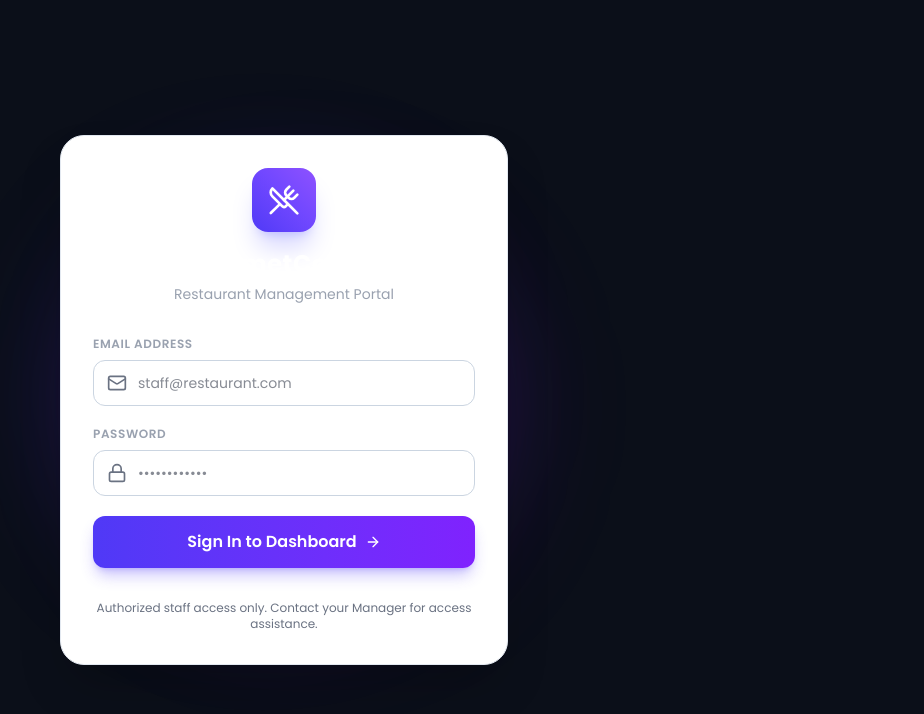
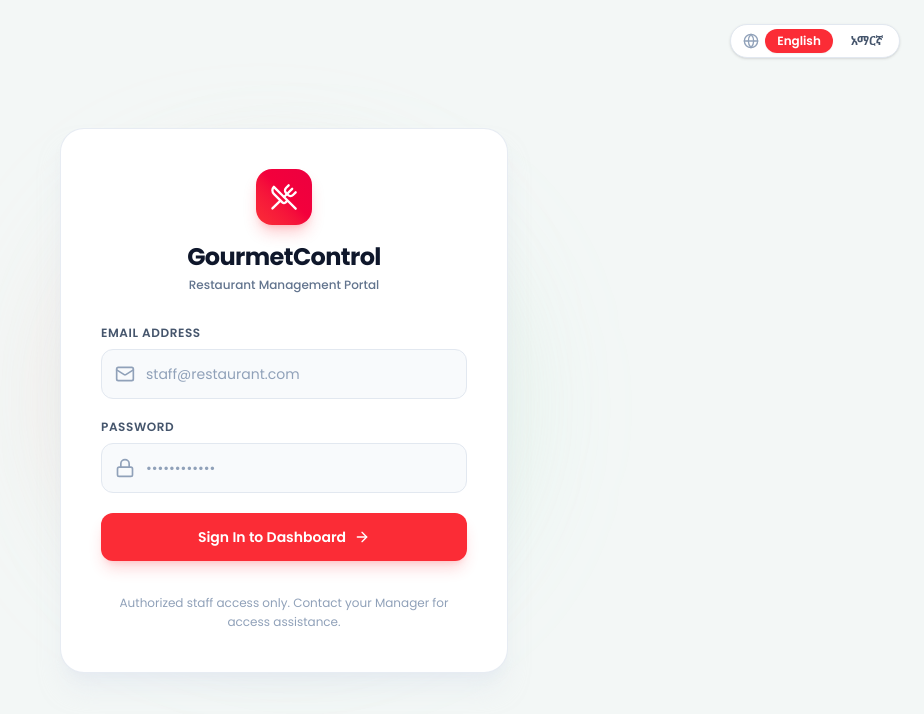
Before and after one commit to noble-bit/restaurant-management-system, a React (Vite) app in the folder frontend/: page / in a window 1280 px wide. Shown: the top 714 px of the page, without its empty margins (356-1280 px from the left). Built offline with nearby package versions, Linux system fonts and the light colour scheme; no server answers.

Commit message:
Phase 5: Login, profile, and password flow redesign

```diff
--- a/frontend/src/features/auth/LoginPage.tsx
+++ b/frontend/src/features/auth/LoginPage.tsx
@@ -1,11 +1,11 @@
 import React, { useState } from 'react';
-import { UtensilsCrossed, Mail, Lock, ArrowRight, AlertCircle } from 'lucide-react';
+import { UtensilsCrossed, Mail, Lock, ArrowRight, AlertCircle, Globe } from 'lucide-react';
 import { useTranslation } from 'react-i18next';
 import { useAuth } from '../../context/AuthContext';
 
 export const LoginPage: React.FC = () => {
   const { login } = useAuth();
-  const { t } = useTranslation();
+  const { t, i18n } = useTranslation();
   const [email, setEmail] = useState('');
   const [password, setPassword] = useState('');
   const [error, setError] = useState<string | null>(null);
@@ -36,59 +36,90 @@ export const LoginPage: React.FC = () => {
     }
   };
 
+  const changeLanguage = (lang: string) => {
+    i18n.changeLanguage(lang);
+  };
+
   return (
-    <div className="min-h-screen flex items-center justify-center p-4 bg-[#0b0f19] relative overflow-hidden">
-      {/* Background glow graphics */}
-      <div className="absolute top-1/4 left-1/3 w-96 h-96 bg-indigo-600/20 rounded-full blur-3xl pointer-events-none" />
-      <div className="absolute bottom-1/4 right-1/3 w-96 h-96 bg-purple-600/20 rounded-full blur-3xl pointer-events-none" />
+    <div className="min-h-screen flex items-center justify-center p-4 bg-[#f3f7f6] relative overflow-hidden font-sans text-slate-800">
+      {/* Background ambient light soft blur shapes */}
+      <div className="absolute top-1/4 left-1/3 w-96 h-96 bg-red-200/40 rounded-full blur-3xl pointer-events-none" />
+      <div className="absolute bottom-1/4 right-1/3 w-96 h-96 bg-emerald-200/30 rounded-full blur-3xl pointer-events-none" />
 
-      <div className="w-full max-w-md glass-panel p-8 rounded-3xl border border-gray-800 shadow-2xl z-10 relative">
+      {/* Language Switcher Top Right */}
+      <div className="absolute top-6 right-6 z-20 flex items-center gap-1.5 bg-white border border-slate-200 rounded-full p-1 shadow-sm">
+        <Globe className="w-4 h-4 text-slate-400 ml-2" />
+        <button
+          type="button"
+          onClick={() => changeLanguage('en')}
+          className={`px-3 py-1 text-xs font-semibold rounded-full transition-all ${
+            i18n.language?.startsWith('en')
+              ? 'bg-red-500 text-white shadow-xs'
+              : 'text-slate-600 hover:text-slate-900'
+          }`}
+        >
+          English
+        </button>
+        <button
+          type="button"
+          onClick={() => changeLanguage('am')}
+          className={`px-3 py-1 text-xs font-semibold rounded-full transition-all ${
+            i18n.language?.startsWith('am')
+              ? 'bg-red-500 text-white shadow-xs'
+              : 'text-slate-600 hover:text-slate-900'
+          }`}
+        >
+          አማርኛ
+        </button>
+      </div>
+
+      <div className="w-full max-w-md bg-white p-8 sm:p-10 rounded-3xl border border-slate-200/80 shadow-xl shadow-slate-200/50 z-10 relative">
         <div className="flex flex-col items-center text-center mb-8">
-          <div className="p-4 bg-gradient-to-tr from-indigo-600 to-violet-500 rounded-2xl shadow-xl shadow-indigo-500/25 mb-4">
-            <UtensilsCrossed className="w-8 h-8 text-white" />
+          <div className="w-14 h-14 rounded-2xl bg-gradient-to-tr from-red-500 to-rose-600 flex items-center justify-center shadow-lg shadow-red-500/25 mb-4 text-white">
+            <UtensilsCrossed className="w-7 h-7" />
           </div>
-          <h1 className="text-2xl font-bold text-white tracking-wide">GourmetControl</h1>
-          <p className="text-sm text-gray-400 mt-1">{t('auth.portal')}</p>
+          <h1 className="text-2xl font-bold text-slate-900 tracking-tight">GourmetControl</h1>
+          <p className="text-xs text-slate-500 mt-1 font-medium">{t('auth.portal')}</p>
         </div>
 
         {error && (
-          <div className="mb-6 p-4 rounded-xl bg-rose-500/10 border border-rose-500/30 flex items-start gap-3 text-rose-300 text-sm">
-            <AlertCircle className="w-5 h-5 shrink-0 mt-0.5" />
+          <div className="mb-6 p-4 rounded-2xl bg-rose-50 border border-rose-200 flex items-start gap-3 text-rose-700 text-xs font-medium">
+            <AlertCircle className="w-4 h-4 shrink-0 mt-0.5 text-rose-500" />
             <span>{error}</span>
           </div>
         )}
 
         <form onSubmit={handleSubmit} className="space-y-5">
           <div>
-            <label className="block text-xs font-semibold text-gray-400 uppercase tracking-wider mb-2">
+            <label className="block text-xs font-semibold text-slate-600 uppercase tracking-wider mb-2">
               {t('auth.emailLabel')}
             </label>
             <div className="relative">
-              <Mail className="w-5 h-5 text-gray-500 absolute left-3.5 top-1/2 -translate-y-1/2" />
+              <Mail className="w-5 h-5 text-slate-400 absolute left-3.5 top-1/2 -translate-y-1/2 pointer-events-none" />
               <input
                 type="email"
                 required
                 value={email}
                 onChange={(e) => setEmail(e.target.value)}
                 placeholder={t('auth.emailPlaceholder')}
-                className="w-full pl-11 pr-4 py-3 rounded-xl glass-input text-sm transition-all"
+                className="w-full pl-11 pr-4 py-3.5 rounded-xl bg-slate-50 border border-slate-200 text-slate-800 placeholder-slate-400 text-sm focus:outline-none focus:border-red-500 focus:bg-white focus:ring-2 focus:ring-red-500/20 transition-all"
               />
             </div>
           </div>
 
           <div>
-            <label className="block text-xs font-semibold text-gray-400 uppercase tracking-wider mb-2">
+            <label className="block text-xs font-semibold text-slate-600 uppercase tracking-wider mb-2">
               {t('auth.passwordLabel')}
             </label>
             <div className="relative">
-              <Lock className="w-5 h-5 text-gray-500 absolute left-3.5 top-1/2 -translate-y-1/2" />
+              <Lock className="w-5 h-5 text-slate-400 absolute left-3.5 top-1/2 -translate-y-1/2 pointer-events-none" />
               <input
                 type="password"
                 required
                 value={password}
                 onChange={(e) => setPassword(e.target.value)}
                 placeholder={t('auth.passwordPlaceholder')}
-                className="w-full pl-11 pr-4 py-3 rounded-xl glass-input text-sm transition-all"
+                className="w-full pl-11 pr-4 py-3.5 rounded-xl bg-slate-50 border border-slate-200 text-slate-800 placeholder-slate-400 text-sm focus:outline-none focus:border-red-500 focus:bg-white focus:ring-2 focus:ring-red-500/20 transition-all"
               />
             </div>
           </div>
@@ -96,7 +127,7 @@ export const LoginPage: React.FC = () => {
           <button
             type="submit"
             disabled={isSubmitting}
-            className="w-full py-3.5 px-4 bg-gradient-to-r from-indigo-600 to-violet-600 hover:from-indigo-500 hover:to-violet-500 text-white font-semibold rounded-xl shadow-lg shadow-indigo-600/30 transition-all flex items-center justify-center gap-2 group disabled:opacity-50"
+            className="w-full py-3.5 px-4 bg-red-500 hover:bg-red-600 active:bg-red-700 text-white font-semibold text-sm rounded-xl shadow-lg shadow-red-500/20 transition-all flex items-center justify-center gap-2 group disabled:opacity-50 cursor-pointer"
           >
             {isSubmitting ? (
               <span>{t('auth.authenticating')}</span>
@@ -109,7 +140,7 @@ export const LoginPage: React.FC = () => {
           </button>
         </form>
 
-        <p className="text-xs text-center text-gray-500 mt-8">
+        <p className="text-xs text-center text-slate-400 mt-8 leading-relaxed">
           {t('auth.authorizedNotice')}
         </p>
       </div>
--- a/frontend/src/locales/am.json
+++ b/frontend/src/locales/am.json
@@ -366,5 +366,15 @@
     "oneTimePasscode": "የአንድ ጊዜ የይለፍ ቃል",
     "shareTempPasswordMsg": "ይህንን ጊዜያዊ የይለፍ ቃል ለ{{name}} ይስጡት። ለደህንነት ሲባል ይህ የይለፍ ቃል እንደገና አይታይም።",
     "cannotDeleteSelf": "የራስዎን መለያ ማጥፋት አይችሉም።"
+  },
+  "profile": {
+    "title": "የእኔ መገለጫ",
+    "selectPhoto": "የመገለጫ ፎቶ ይምረጡ",
+    "savePhoto": "ፎቶ ያስቀምጡ",
+    "uploading": "በመጫን ላይ...",
+    "photoSuccess": "የመገለጫ ፎቶ በተሳካ ሁኔታ ተዘምኗል!",
+    "uploadError": "የመገለጫ ፎቶ መጫን አልተሳካም። እባክዎ እንደገና ይሞክሩ።",
+    "invalidFileType": "የተሳሳተ የፋይል አይነት። እባክዎ የምስል ፋይል ይምረጡ (JPEG, PNG, WEBP, GIF)።",
+    "fileTooLarge": "የምስል መጠን ከ5ሜጋባይት ይበልጣል። እባክዎ አነስ ያለ ምስል ይምረጡ።"
   }
 }
--- a/frontend/src/locales/en.json
+++ b/frontend/src/locales/en.json
@@ -366,5 +366,15 @@
     "oneTimePasscode": "One-Time Passcode",
     "shareTempPasswordMsg": "Share this temporary password with {{name}}. For security reasons, this password will not be shown again.",
     "cannotDeleteSelf": "You cannot delete your own account."
+  },
+  "profile": {
+    "title": "My Profile",
+    "selectPhoto": "Select profile photo",
+    "savePhoto": "Save Photo",
+    "uploading": "Uploading...",
+    "photoSuccess": "Profile photo updated successfully!",
+    "uploadError": "Failed to upload profile photo. Please try again.",
+    "invalidFileType": "Invalid file type. Please select an image file (JPEG, PNG, WEBP, GIF).",
+    "fileTooLarge": "Image size exceeds 5MB limit. Please choose a smaller image."
   }
 }
```
Also changed, not shown: frontend/src/features/auth/ForceChangePasswordPage.tsx (+23 -25 lines), frontend/src/features/auth/UserProfileModal.tsx (+37 -37 lines).
